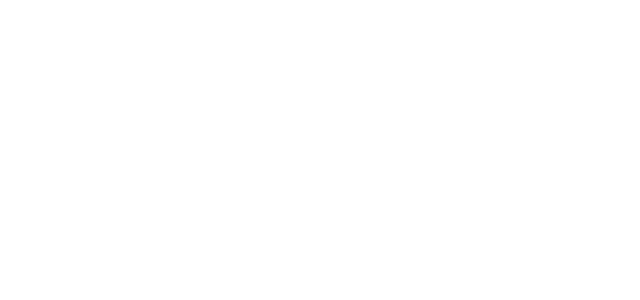
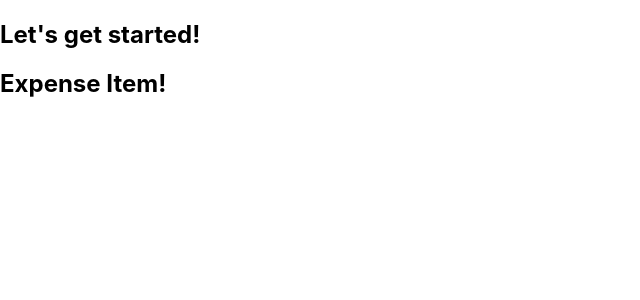
Before and after one commit to kghudgens/JS_practice, a React (Create React App) app in the folder tutorial/react-complete-guide/: page / in a window 1280 px wide. Shown: the top 300 px of the page, without its empty margins (0-640 px from the left). Built offline with nearby package versions, Linux system fonts and the light colour scheme.

Commit message:
imported the expense item

```diff
--- a/tutorial/react-complete-guide/src/App.js
+++ b/tutorial/react-complete-guide/src/App.js
@@ -1,5 +1,13 @@
+import ExpenseItem from "./components/ExpenseItem";
+
 function App() {
-  return <div className="App"></div>;
+  return (
+    <div className="App">
+      <h2>Let's get started!</h2>
+
+      <ExpenseItem />
+    </div>
+  );
 }
 
 export default App;
```
